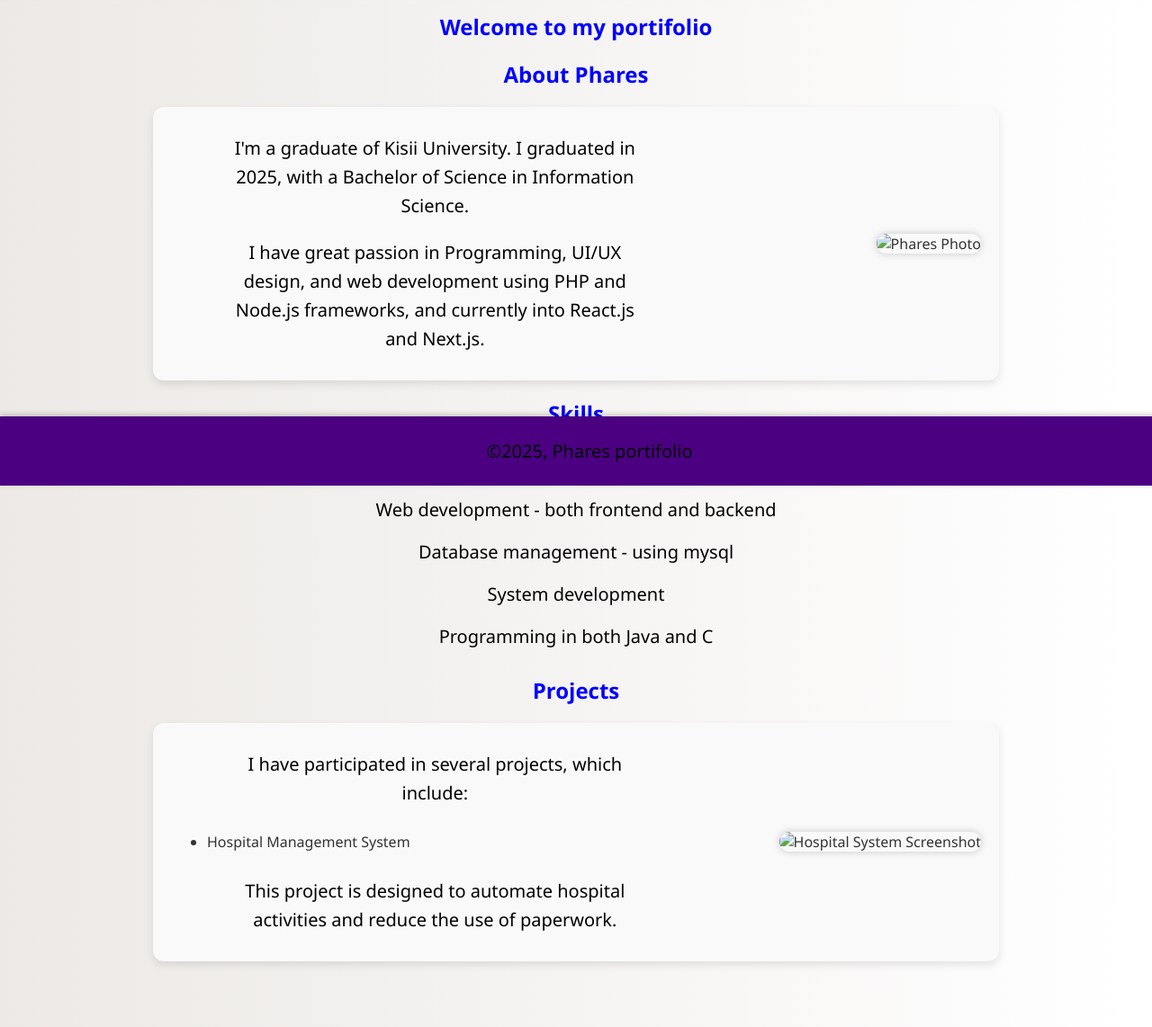
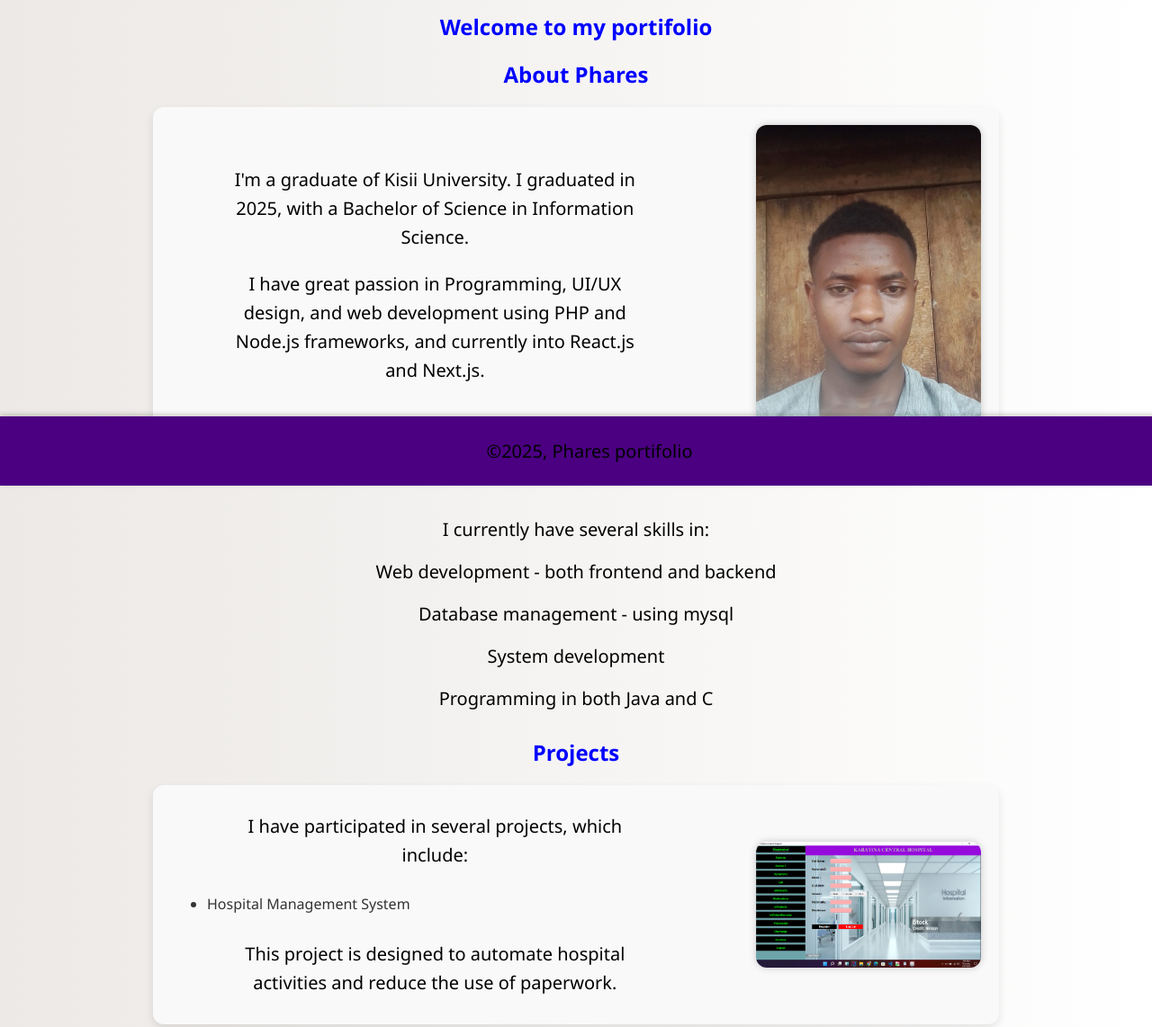
Before and after one commit to PharesMwangi/PharesMwangi, a plain HTML site: page index.html in a window 1280 px wide. Shown: the part 260-1402 px from the top of the page at 90% size. Drawn offline with Linux system fonts and the light colour scheme; the site is published under a folder, as on GitHub Pages, so addresses that start at the root find nothing; a script that the page names is missing.

Commit message:
Update index.html

```diff
--- a/index.html
+++ b/index.html
@@ -30,7 +30,7 @@
                 </p>
             </div>
             <div class="about-image">
-                <img src="/image/mwas.jpg" alt="Phares Photo">
+                <img src="image/mwas.jpg" alt="Phares Photo">
             </div>
         </div>
     </div>
@@ -54,7 +54,7 @@
                 <p>This project is designed to automate hospital activities and reduce the use of paperwork.</p>
             </div>
             <div class="about-image">
-                <img src="/image/Screenshot (9).png" alt="Hospital System Screenshot">
+                <img src="image/Screenshot (9).png" alt="Hospital System Screenshot">
             </div>
         </div>
     </div>
```
